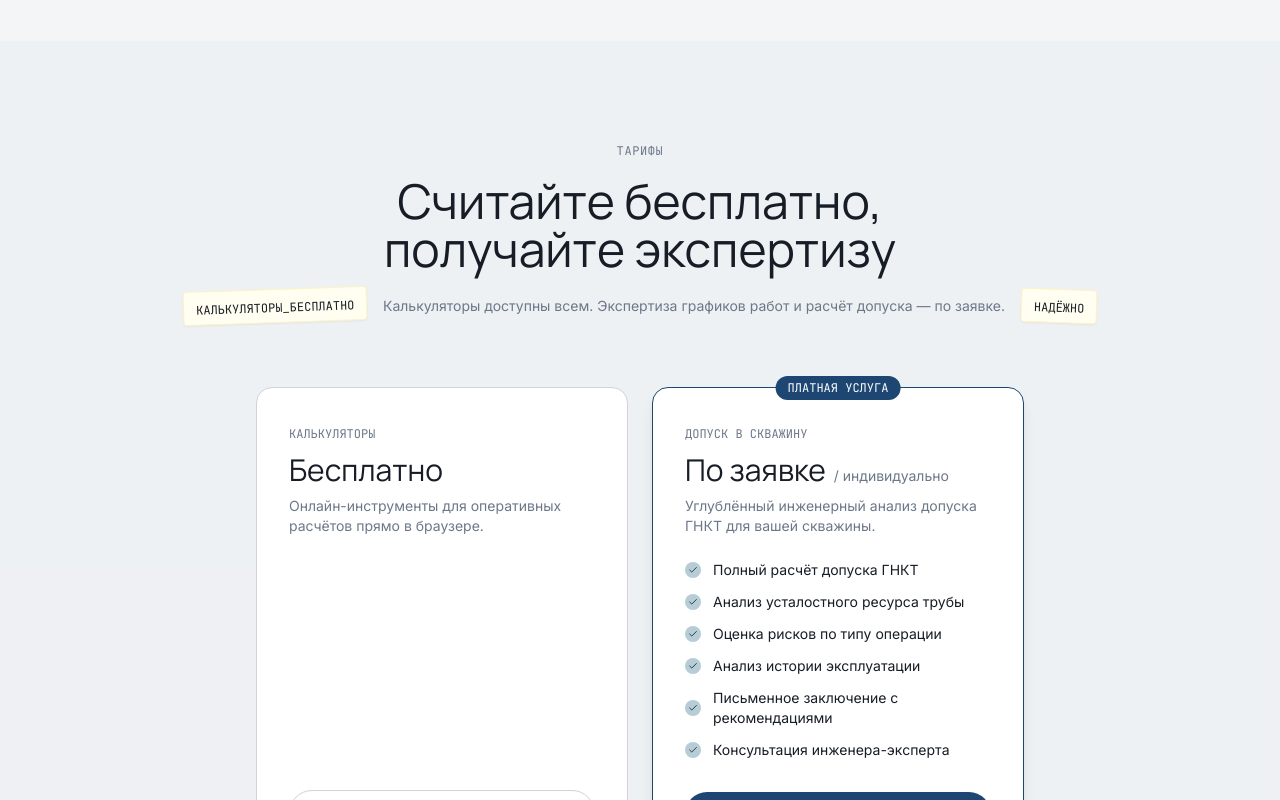
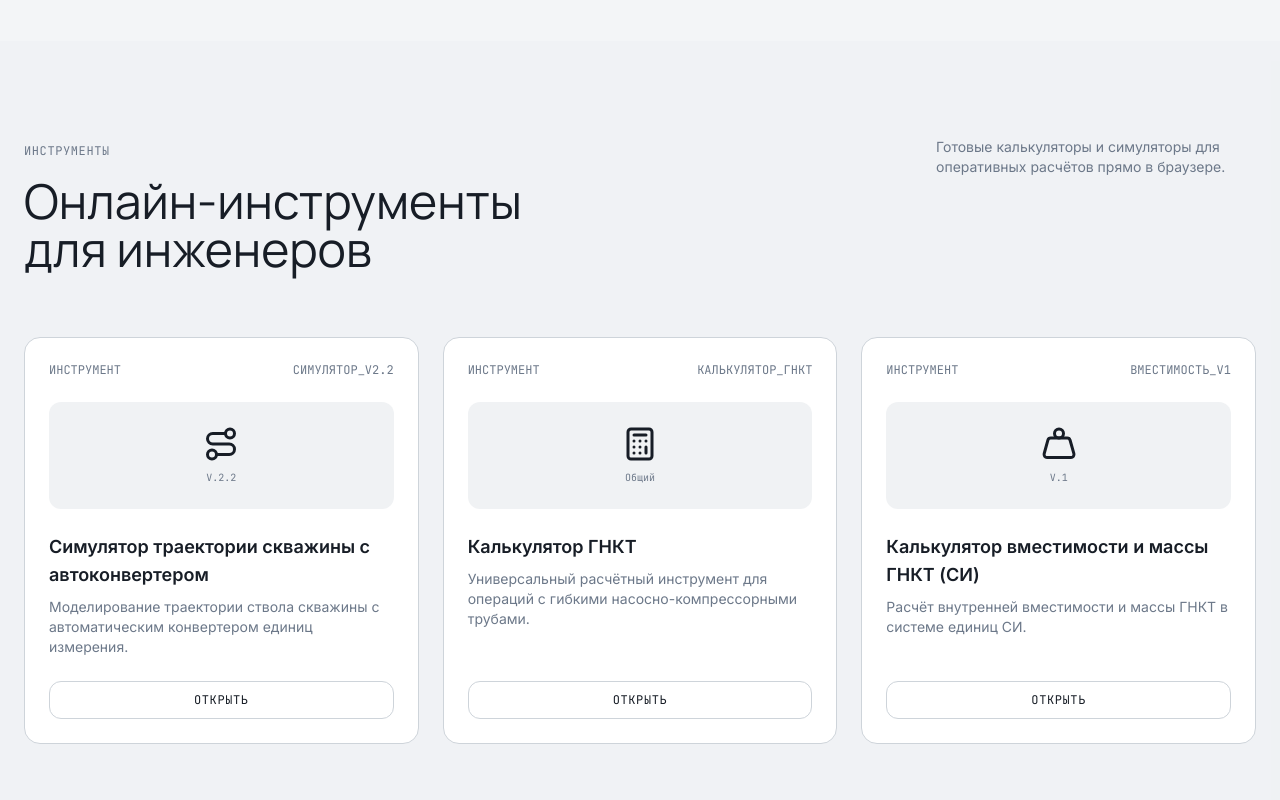
Before and after one commit to pr-poehali-dev/quantum-research-initiative-17, a React (Vite) app: page / in a window 1280 px wide. Shown: the part 2480-3280 px from the top of the page. Built offline with nearby package versions, Linux system fonts and the light colour scheme.

Commit message:
feat: Добавлены новые инструменты калькулятора

```diff
--- /dev/null
+++ b/src/components/ToolsSection.tsx
@@ -0,0 +1,75 @@
+import Icon from "@/components/ui/icon";
+
+const tools = [
+  {
+    id: "СИМУЛЯТОР_V2.2",
+    name: "Симулятор траектории скважины с автоконвертером",
+    version: "V.2.2",
+    icon: "Route",
+    description: "Моделирование траектории ствола скважины с автоматическим конвертером единиц измерения.",
+  },
+  {
+    id: "КАЛЬКУЛЯТОР_ГНКТ",
+    name: "Калькулятор ГНКТ",
+    version: "Общий",
+    icon: "Calculator",
+    description: "Универсальный расчётный инструмент для операций с гибкими насосно-компрессорными трубами.",
+  },
+  {
+    id: "ВМЕСТИМОСТЬ_V1",
+    name: "Калькулятор вместимости и массы ГНКТ (СИ)",
+    version: "V.1",
+    icon: "Weight",
+    description: "Расчёт внутренней вместимости и массы ГНКТ в системе единиц СИ.",
+  },
+];
+
+const ToolsSection = () => {
+  return (
+    <section id="tools" className="py-24 bg-secondary/20">
+      <div className="max-w-7xl mx-auto px-6">
+        <div className="flex flex-col md:flex-row items-start justify-between mb-16">
+          <div>
+            <span className="text-xs font-mono text-muted-foreground tracking-wider">ИНСТРУМЕНТЫ</span>
+            <h2 className="font-serif text-4xl md:text-5xl mt-4 max-w-lg leading-tight">
+              Онлайн-инструменты для инженеров
+            </h2>
+          </div>
+          <p className="text-muted-foreground text-sm max-w-xs hidden md:block">
+            Готовые калькуляторы и симуляторы для оперативных расчётов прямо в браузере.
+          </p>
+        </div>
+
+        <div className="grid md:grid-cols-3 gap-6">
+          {tools.map((tool) => (
+            <div
+              key={tool.id}
+              className="bg-card border border-border rounded-2xl p-6 flex flex-col"
+            >
+              <div className="flex items-start justify-between mb-6">
+                <span className="text-xs font-mono text-muted-foreground">ИНСТРУМЕНТ</span>
+                <span className="text-xs font-mono text-muted-foreground">{tool.id}</span>
+              </div>
+
+              <div className="bg-secondary/50 rounded-xl p-6 mb-6 flex items-center justify-center">
+                <div className="flex flex-col items-center gap-2">
+                  <Icon name={tool.icon} size={36} className="text-foreground" />
+                  <span className="text-[10px] font-mono text-muted-foreground">{tool.version}</span>
+                </div>
+              </div>
+
+              <h3 className="font-semibold text-lg mb-2">{tool.name}</h3>
+              <p className="text-sm text-muted-foreground flex-1">{tool.description}</p>
+
+              <button className="mt-6 w-full border border-border rounded-xl py-2.5 text-xs font-mono tracking-wider hover:bg-secondary transition-colors">
+                ОТКРЫТЬ
+              </button>
+            </div>
+          ))}
+        </div>
+      </div>
+    </section>
+  );
+};
+
+export default ToolsSection;
--- a/src/pages/Index.tsx
+++ b/src/pages/Index.tsx
@@ -2,6 +2,7 @@ import Header from "@/components/Header";
 import HeroSection from "@/components/HeroSection";
 import WorkflowSection from "@/components/WorkflowSection";
 import FeaturesSection from "@/components/FeaturesSection";
+import ToolsSection from "@/components/ToolsSection";
 import PricingSection from "@/components/PricingSection";
 import TestimonialsSection from "@/components/TestimonialsSection";
 import CTASection from "@/components/CTASection";
@@ -14,6 +15,7 @@ const Index = () => {
       <HeroSection />
       <WorkflowSection />
       <FeaturesSection />
+      <ToolsSection />
       <PricingSection />
       <TestimonialsSection />
       <CTASection />
```
